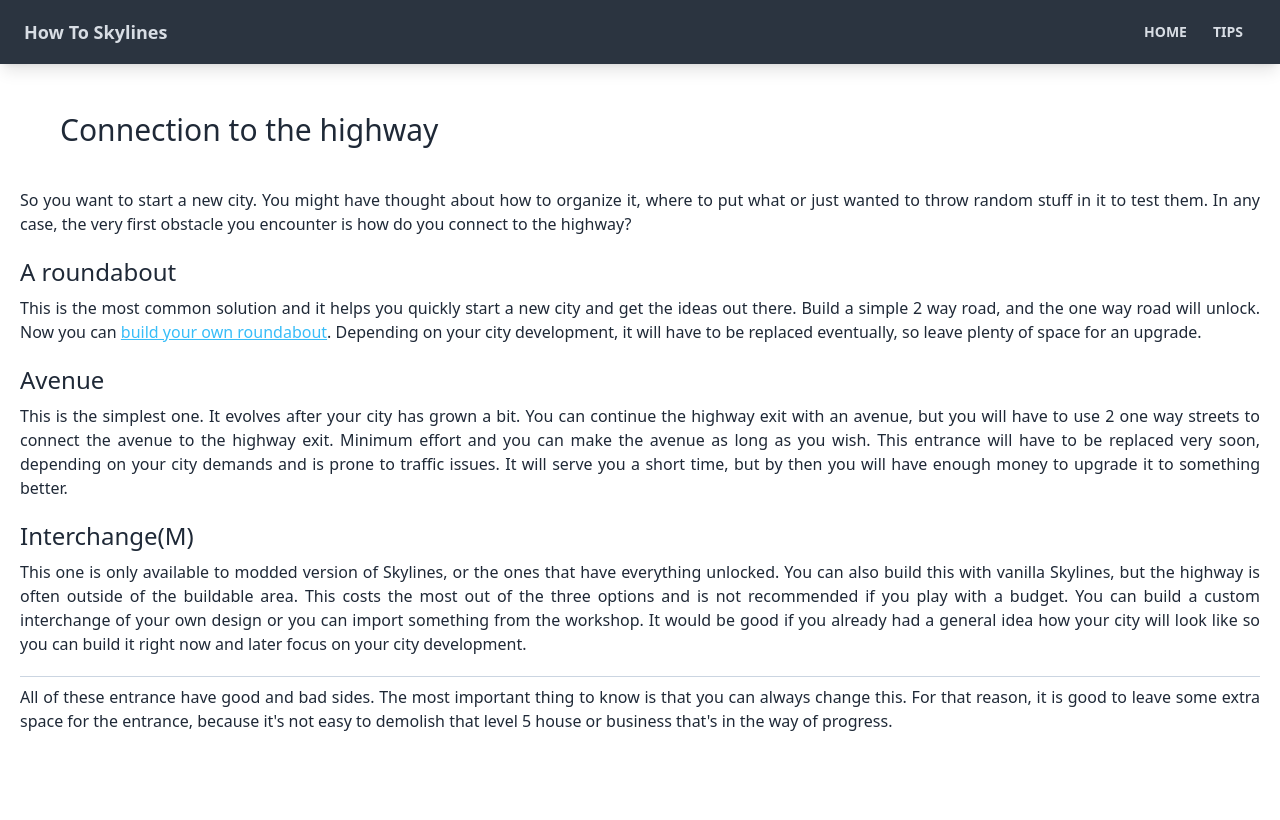
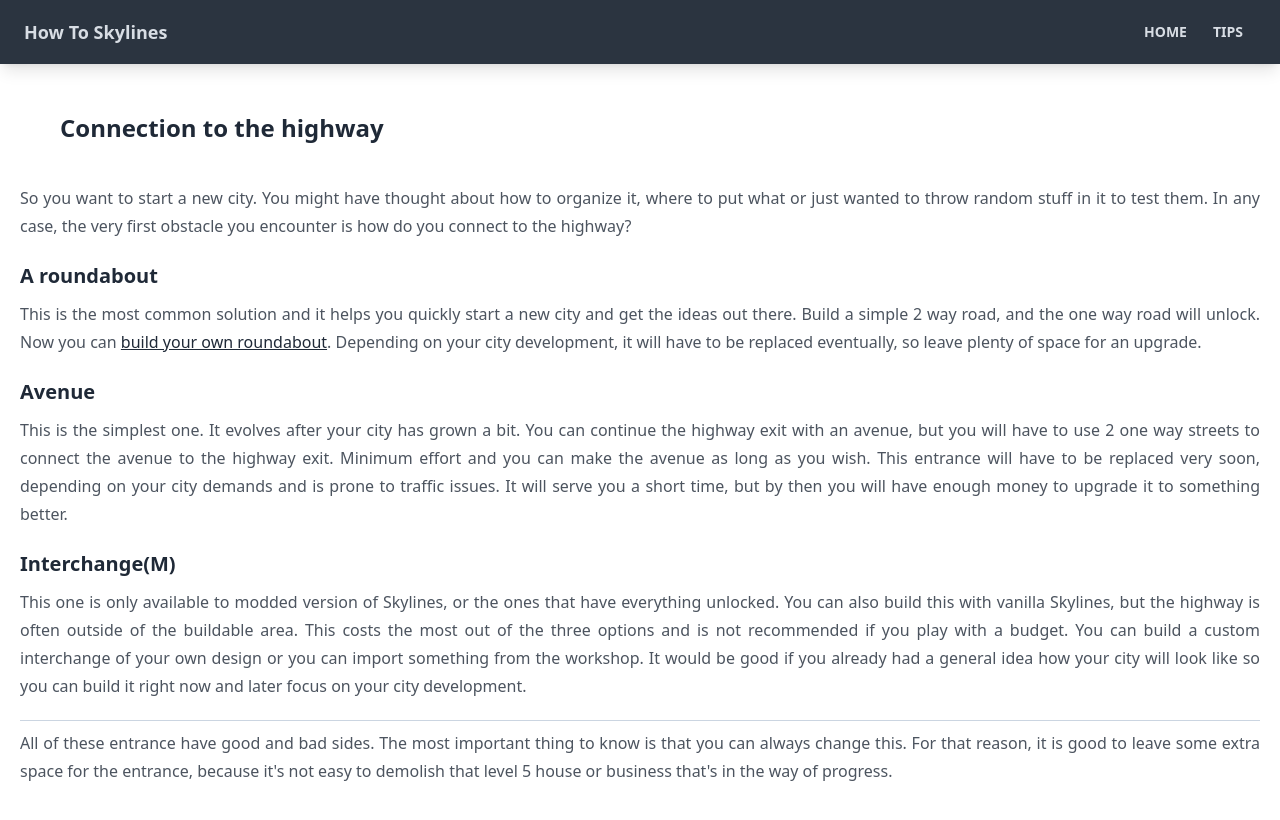
Before and after one commit to Vlad-404/howtoskylines, a React (Create React App) app: page /tips/cityentry in a window 1280 px wide. Shown: the top 820 px of the page. Built offline with nearby package versions, Linux system fonts and the light colour scheme.

Commit message:
Add typography plugin for Tailwind

```diff
--- a/package.json
+++ b/package.json
@@ -39,6 +39,7 @@
   },
   "devDependencies": {
     "@babel/plugin-proposal-private-property-in-object": "^7.21.11",
+    "@tailwindcss/typography": "^0.5.10",
     "tailwindcss": "^3.3.3"
   }
 }
--- a/src/components/tips/Cityentry.jsx
+++ b/src/components/tips/Cityentry.jsx
@@ -1,21 +1,21 @@
 function Cityentry() {
     return(
-        <div className="px-5">
-            <h1 className="px-10 mb-10 text-3xl">Connection to the highway</h1>
+        <div className="px-5 prose prose-slate max-w-none">
+            <h2 className="px-10 mb-10">Connection to the highway</h2>
             <p class="text-justify">
                 So you want to start a new city. You might have thought about how to organize it, where to put what or just wanted to throw random stuff in it to test them. In any case, the very first obstacle you encounter is how do you connect to the highway?
             </p>
-            <h2 className="mt-5 mb-2 text-2xl">A roundabout</h2>
+            <h3 className="mt-5 mb-2">A roundabout</h3>
             <p class="text-justify">
-                This is the most common solution and it helps you quickly start a new city and get the ideas out there. Build a simple 2 way road, and the one way road will unlock. Now you can <a href="#" className="text-sky-400 underline">build your own roundabout</a>. Depending on your city development, it will have to be replaced eventually, so leave plenty of space for an upgrade.
+                This is the most common solution and it helps you quickly start a new city and get the ideas out there. Build a simple 2 way road, and the one way road will unlock. Now you can <a href="#">build your own roundabout</a>. Depending on your city development, it will have to be replaced eventually, so leave plenty of space for an upgrade.
             </p>
 
-            <h2 className="mt-5 mb-2 text-2xl">Avenue</h2>
+            <h3 className="mt-5 mb-2">Avenue</h3>
             <p class="text-justify">
                 This is the simplest one. It evolves after your city has grown a bit. You can continue the highway exit with an avenue, but you will have to use 2 one way streets to connect the avenue to the highway exit. Minimum effort and you can make the avenue as long as you wish. This entrance will have to be replaced very soon, depending on your city demands and is prone to traffic issues. It will serve you a short time, but by then you will have enough money to upgrade it to something better.
             </p>
 
-            <h2 class="mt-5 mb-2 text-2xl">Interchange(M)</h2>
+            <h3 class="mt-5 mb-2">Interchange(M)</h3>
             <p class="text-justify">
                 This one is only available to modded version of Skylines, or the ones that have everything unlocked. You can also build this with vanilla Skylines, but the highway is often outside of the buildable area. This costs the most out of the three options and is not recommended if you play with a budget. You can build a custom interchange of your own design or you can import something from the workshop. It would be good if you already had a general idea how your city will look like so you can build it right now and later focus on your city development.
             </p>
--- a/tailwind.config.js
+++ b/tailwind.config.js
@@ -6,5 +6,8 @@ module.exports = {
   theme: {
     extend: {},
   },
-  plugins: [require("daisyui")],
+  plugins: [
+    require("daisyui"),
+    require('@tailwindcss/typography')
+  ],
 }
```
Also changed, not shown: 1 other file (tests, documents, lock files or other folders).
